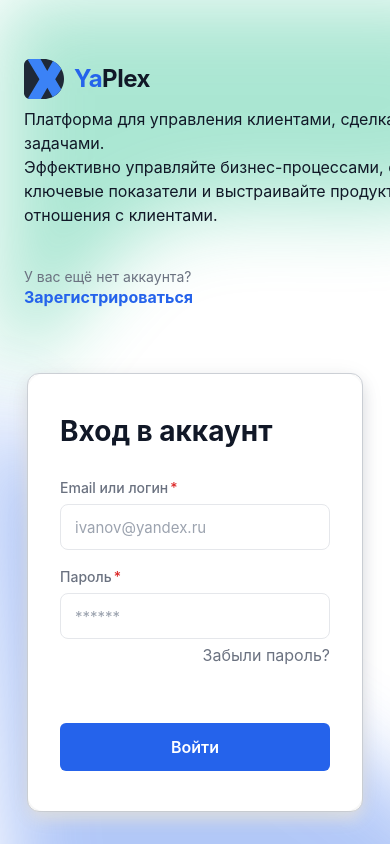
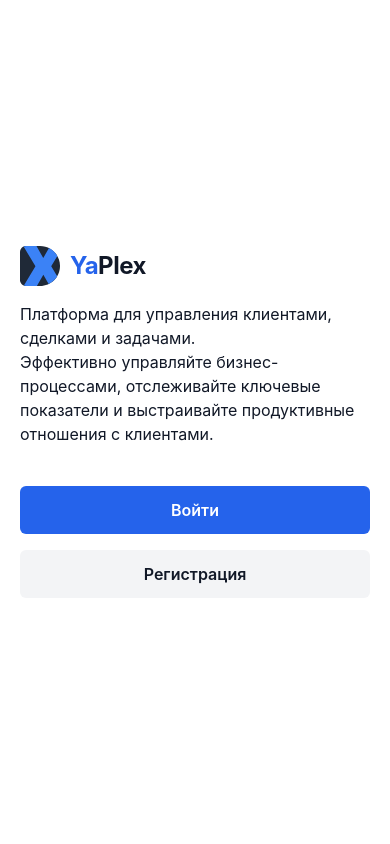
Before and after one commit to goldbergz/higher-web-practice-crm, a React (Vite) app: page / in a window 390 px wide. Built offline with nearby package versions, Linux system fonts and the light colour scheme.

Commit message:
style: add adaptive for login and register pages

```diff
--- a/src/app/router.tsx
+++ b/src/app/router.tsx
@@ -8,10 +8,11 @@ import MainPage from "../pages/MainPage/MainPage";
 import ProfilePage from "../pages/ProfilePage/ProfilePage";
 import RegisterPage from "../pages/RegisterPage/RegisterPage";
 import ReportsPage from "../pages/ReportsPage/ReportsPage";
+import StartPage from "../pages/StartPage/StartPage";
 import TasksPage from "../pages/TasksPage/TasksPage";
 
 export const router = createBrowserRouter([
-  { element: <LoginPage />, path: "/" },
+  { element: <StartPage />, path: "/" },
   { element: <LoginPage />, path: "/login" },
   { element: <RegisterPage />, path: "/register" },
   {
--- a/src/components/AuthLayout/AuthLayout.module.css
+++ b/src/components/AuthLayout/AuthLayout.module.css
@@ -9,6 +9,7 @@
   position: absolute;
   width: 596px;
   height: 647px;
+  left: -2%;
   top: 0;
   transform: rotate(0);
   filter: blur(40px);
@@ -19,8 +20,7 @@
   position: absolute;
   width: 634px;
   height: 528px;
-
-  left: 840px;
+  left: 58%;
   top: 100px;
   transform: rotate(10deg);
   filter: blur(40px);
@@ -33,9 +33,8 @@
   width: 394px;
   height: 654px;
   opacity: 0.35;
-  left: 624px;
+  left: 43%;
   top: 328px;
-
   transform: rotate(234deg);
 }
 
@@ -45,10 +44,8 @@
   opacity: 0.35;
   width: 533px;
   height: 885px;
-
-  left: -10px;
+  left: -1%;
   top: 189px;
-
   transform: rotate(-5deg);
 }
 
@@ -120,15 +117,14 @@
 .formCard {
   width: 380px;
   background: #fff;
-
   border: 1px solid #d1d5db;
   border-radius: 12px;
-
   box-shadow: 0 8px 16px #e5e7eb;
   display: flex;
   flex-direction: column;
   gap: 40px;
 }
+
 @media (max-width: 1200px) {
   .page {
     padding: 32px 40px;
@@ -140,30 +136,39 @@
   }
 }
 
-@media (max-width: 900px) {
+@media (max-width: 899px) {
   .page {
     flex-direction: column;
-    gap: 40px;
+    align-items: stretch;
+    justify-content: flex-start;
+    padding: 20px;
+    gap: 0;
   }
 
-  .info {
+  .top {
+    display: none;
+  }
+
+  .formSection {
+    flex: 1 1 0;
     width: 100%;
-    max-width: 480px;
   }
 
   .formCard {
     width: 100%;
     max-width: 380px;
+    background: none;
+    border: none;
+    box-shadow: none;
+  }
+
+  .info {
+    position: absolute;
+    left: 20px;
+    bottom: 20px;
+    width: auto;
+    max-width: none;
+    align-items: flex-start;
+    gap: 0;
   }
 }
-
-@media (max-width: 768px) {
-  .page {
-    grid-template-columns: 1fr;
-    padding: 2rem 1.5rem;
-  }
-
-  .formSection {
-    justify-content: center;
-  }
-}
--- a/src/components/Input/Input.module.css
+++ b/src/components/Input/Input.module.css
@@ -18,7 +18,7 @@
 .input {
   background-color: var(--color-white);
   border: 1px solid var(--color-border-default);
-  border-radius: var(--radius-md);
+  border-radius: 4px;
   color: var(--color-text-primary);
   font-family: var(--font-sans);
   font-size: 0.9375rem;
@@ -53,3 +53,9 @@
   font-size: 0.8125rem;
   line-height: 1.4;
 }
+
+@media (max-width: 899px) {
+  .input {
+    height: 36px;
+  }
+}
--- /dev/null
+++ b/src/helpers/useMediaQuery.ts
@@ -0,0 +1,18 @@
+import { useSyncExternalStore } from "react";
+
+export const useMediaQuery = (query: string): boolean => {
+  const subscribe = (onChange: () => void) => {
+    const mediaQueryList = window.matchMedia(query);
+    mediaQueryList.addEventListener("change", onChange);
+
+    return () => {
+      mediaQueryList.removeEventListener("change", onChange);
+    };
+  };
+
+  const getSnapshot = () => window.matchMedia(query).matches;
+
+  const getServerSnapshot = () => false;
+
+  return useSyncExternalStore(subscribe, getSnapshot, getServerSnapshot);
+};
--- a/src/pages/LoginPage/LoginPage.module.css
+++ b/src/pages/LoginPage/LoginPage.module.css
@@ -5,6 +5,15 @@
   padding: 2.5rem 2rem;
   width: 100%;
   max-width: 420px;
+}
+
+@media (max-width: 899px) {
+  .card {
+    background-color: transparent;
+    box-shadow: none;
+    padding: 0;
+    max-width: none;
+  }
 }
 
 .title {
--- a/src/pages/RegisterPage/RegisterPage.module.css
+++ b/src/pages/RegisterPage/RegisterPage.module.css
@@ -5,6 +5,15 @@
   max-width: 420px;
   padding: 2.5rem 2rem;
   width: 100%;
+}
+
+@media (max-width: 899px) {
+  .card {
+    background-color: transparent;
+    box-shadow: none;
+    padding: 0;
+    max-width: none;
+  }
 }
 
 .title {
--- /dev/null
+++ b/src/pages/StartPage/StartPage.module.css
@@ -0,0 +1,36 @@
+.root {
+  min-height: 100vh;
+  display: flex;
+  align-items: stretch;
+  justify-content: center;
+  background: #fff;
+}
+
+.content {
+  flex: 1;
+  display: flex;
+  flex-direction: column;
+  justify-content: center;
+  gap: 40px;
+  padding: 20px;
+  max-width: 480px;
+}
+
+.top {
+  display: flex;
+  flex-direction: column;
+  gap: 16px;
+}
+
+.desc {
+  color: var(--color-text-primary);
+  font-size: 16px;
+  line-height: 24px;
+}
+
+.buttons {
+  align-self: stretch;
+  display: flex;
+  flex-direction: column;
+  gap: 16px;
+}
--- /dev/null
+++ b/src/pages/StartPage/StartPage.tsx
@@ -0,0 +1,50 @@
+import { useNavigate } from "react-router-dom";
+
+import Button from "../../components/Button/Button";
+import Logo from "../../components/Logo/Logo";
+import { useMediaQuery } from "../../helpers/useMediaQuery";
+import LoginPage from "../LoginPage/LoginPage";
+
+import styles from "./StartPage.module.css";
+
+import type React from "react";
+
+const StartPage: React.FC = () => {
+  const navigate = useNavigate();
+  const isMobile = useMediaQuery("(max-width: 899px)");
+
+  if (!isMobile) {
+    return <LoginPage />;
+  }
+
+  return (
+    <main className={styles.root}>
+      <div className={styles.content}>
+        <div className={styles.top}>
+          <Logo />
+          <p className={styles.desc}>
+            Платформа для управления клиентами, сделками и задачами.
+            <br />
+            Эффективно управляйте бизнес-процессами, отслеживайте ключевые
+            показатели и выстраивайте продуктивные отношения с клиентами.
+          </p>
+        </div>
+
+        <div className={styles.buttons}>
+          <Button size="lg" onClick={() => navigate("/login")}>
+            Войти
+          </Button>
+          <Button
+            size="lg"
+            variant="secondary"
+            onClick={() => navigate("/register")}
+          >
+            Регистрация
+          </Button>
+        </div>
+      </div>
+    </main>
+  );
+};
+
+export default StartPage;
```
